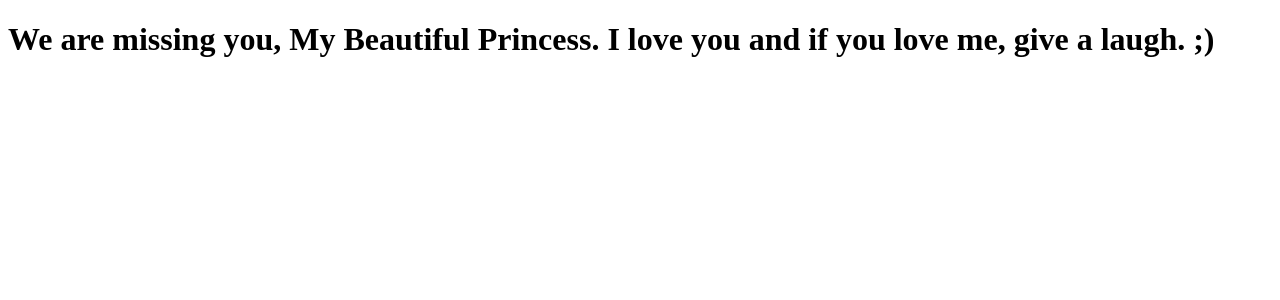
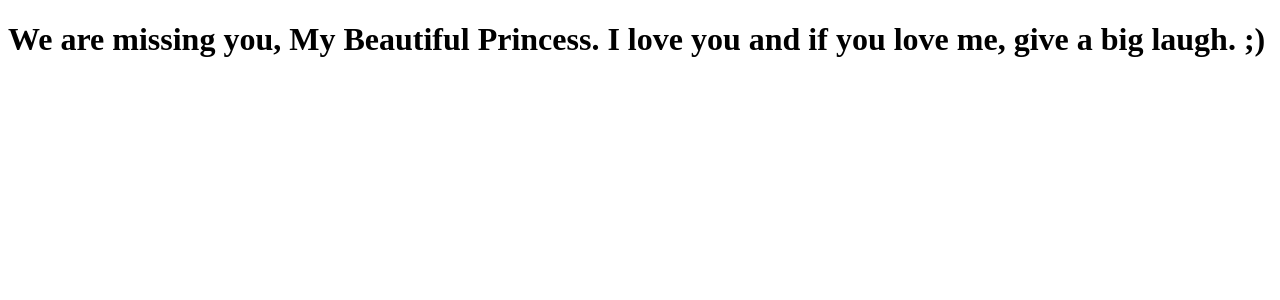
Before and after one commit to RobertoTabosa/clone-tabnews, a Next.js app: page / in a window 1280 px wide. Shown: the top 300 px of the page. Built offline with nearby package versions, Linux system fonts and the light colour scheme.

Commit message:
change the sentence

```diff
--- a/pages/index.js
+++ b/pages/index.js
@@ -1,6 +1,6 @@
 function Home () {
     return <h1>We are missing you, My Beautiful Princess.
-        I love you and if you love me, give a laugh. ;)
+        I love you and if you love me, give a big laugh. ;)
     </h1>
 }
 export default Home;
```
